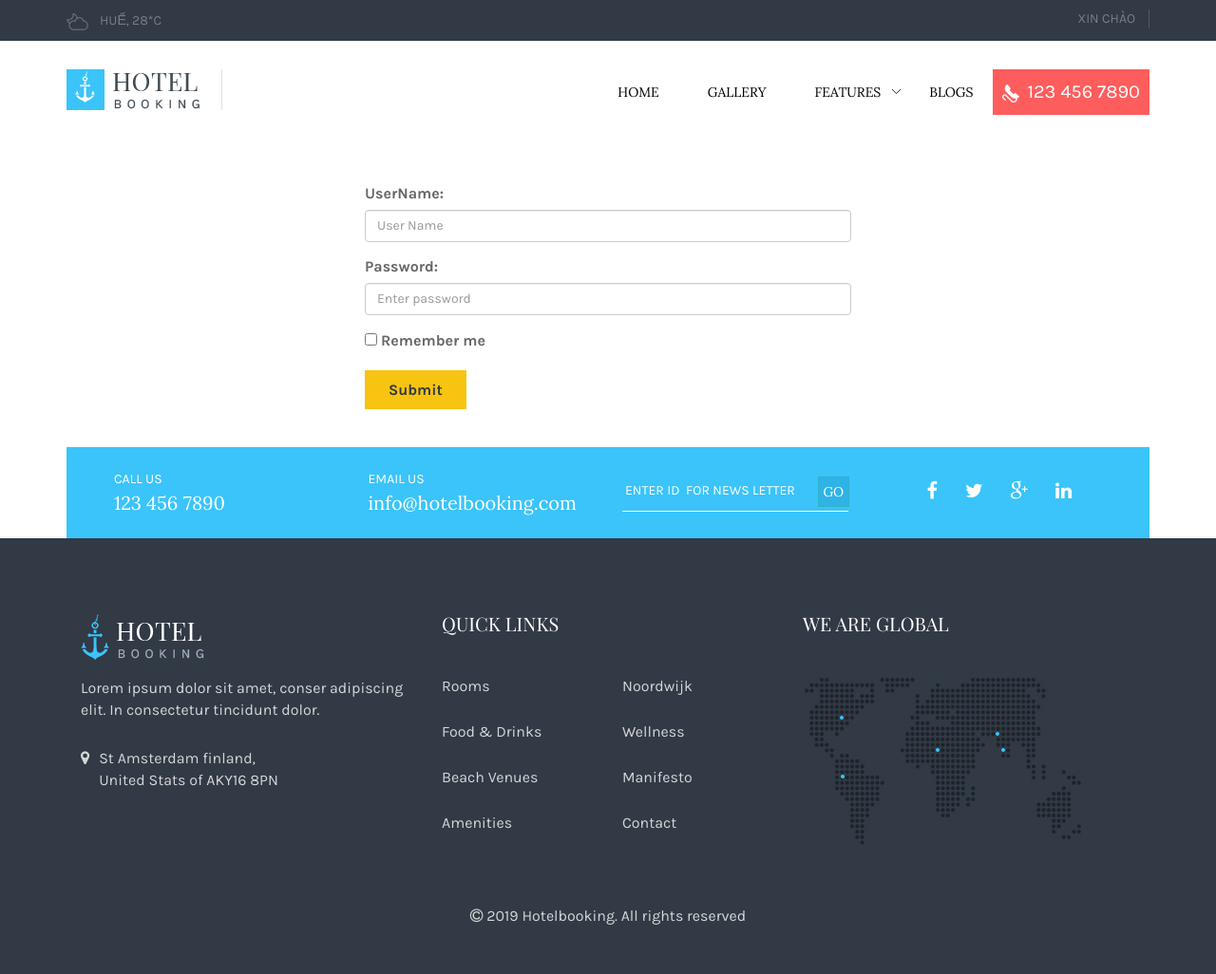
After one commit to adquang153/booking-hotel, a Django app: page /login/ in a window 1280 px wide. The commit adds this page. Shown: the whole page at 95% size. Run offline with Django 3.2, Linux system fonts and the light colour scheme; some libraries are stand-ins or nearby versions.

Commit message:
add login

```diff
--- a/Booking_Hotel_QNT/Booking_Hotel_QNT/settings.py
+++ b/Booking_Hotel_QNT/Booking_Hotel_QNT/settings.py
@@ -103,7 +103,6 @@ AUTH_PASSWORD_VALIDATORS = [
     },
 ]
 
-
 # Internationalization
 # https://docs.djangoproject.com/en/2.2/topics/i18n/
 
--- a/Booking_Hotel_QNT/hotel/urls.py
+++ b/Booking_Hotel_QNT/hotel/urls.py
@@ -1,5 +1,5 @@
 from django.urls import path
-from .views import indexView,galleryView,asView,bookingView,failedView,blogView
+from .views import indexView,galleryView,asView,bookingView,failedView,blogView,loginView
 
 app_name="hotel"
 
@@ -10,4 +10,5 @@ urlpatterns = [
    path('booking/', bookingView.as_view(), name="booking"),
    path('404page/', failedView.as_view(), name="404"),
    path('blog/', blogView.as_view(), name="blog"),
+   path('login/',loginView.as_view(),name="login"),
 ]
--- a/Booking_Hotel_QNT/hotel/views.py
+++ b/Booking_Hotel_QNT/hotel/views.py
@@ -1,27 +1,48 @@
 from django.shortcuts import render
 from django.views import View
+from django.contrib.auth.mixins import LoginRequiredMixin
+from django.contrib.auth import authenticate, login
 # Create your views here.
 
-class indexView(View):
+class indexView(LoginRequiredMixin, View):
+    login_url="/login/"
     def get(self,request):
         return render(request, 'hoteltp/index.html')
 
-class galleryView(View):
+class galleryView(LoginRequiredMixin,View):
+    login_url="/login/"
     def get(self,request):
         return render(request, 'hoteltp/gallery.html')
 
-class asView(View):
+class asView(LoginRequiredMixin,View):
+    login_url="/login/"
     def get(self,request):
         return render(request, 'hoteltp/about-us.html')
 
-class bookingView(View):
+class bookingView(LoginRequiredMixin,View):
+    login_url="/login/"
     def get(self,request):
         return render(request, 'hoteltp/booking.html')
 
-class failedView(View):
+class failedView(LoginRequiredMixin,View):
+    login_url="/login/"
     def get(self,request):
         return render(request, 'hoteltp/404.html')
 
-class blogView(View):
+class blogView(LoginRequiredMixin,View):
+    login_url="/login/"
     def get(self,request):
         return render(request, 'hoteltp/blog.html')
+class loginView(View):
+    login_url="/login/"
+    def get(self,request):
+        return render(request, 'hoteltp/login.html')
+    def post(self, request):
+        tk = request.POST.get('un')
+        mk = request.POST.get('pass')
+        my_user = authenticate(username=tk,password=mk)
+        if(my_user is None):
+            return HttpResponse("User k tồn tại")
+        else:
+            login(request, my_user)
+            return render(request, 'hoteltp/index.html')
--- /dev/null
+++ b/Booking_Hotel_QNT/templates/hoteltp/login.html
@@ -0,0 +1,24 @@
+{% extends 'hoteltp/base.html' %}
+{% load static %}
+
+{% block body %}
+<body>
+	{% include 'hoteltp/navbar.html' %}
+	<form action="" method="post" style="width:40%;margin:auto;padding: 40px 0;">
+		{% csrf_token %}
+	  <div class="form-group">
+	    <label>UserName:</label>
+	    <input type="text" class="form-control" name="un" placeholder="User Name"required>
+	  </div>
+	  <div class="form-group">
+	    <label>Password:</label>
+	    <input type="password" class="form-control" name="pass" placeholder="Enter password" required>
+	  </div>
+	  <div class="form-group form-check">
+	    <label class="form-check-label">
+	      <input class="form-check-input" type="checkbox" required> Remember me
+	    </label>
+	  </div>
+	  <button type="submit" class="btn btn-primary">Submit</button>
+	</form>
+{% endblock %}
--- a/Booking_Hotel_QNT/templates/hoteltp/navbar.html
+++ b/Booking_Hotel_QNT/templates/hoteltp/navbar.html
@@ -24,16 +24,7 @@
                                 <div class="right_header_top clearfix floatright">
                                     <ul class="nav navbar-nav navbar-right">
                                         <li class="">
-                                            <a class="border-right-dark-4" href="#">login</a></li>
-                                        <li role="presentation" class="dropdown">
-                                            <a id="drop1" href="#" class="dropdown-toggle" data-toggle="dropdown" aria-haspopup="true" role="button" aria-expanded="false">
-                                              register
-                                            </a>
-                                            <!-- <ul id="menu2" class="dropdown-menu" role="menu" aria-labelledby="dLabel">
-                                              <li role="presentation"><a role="menuitem" tabindex="-1" href="#">Action</a></li>
-                                              <li role="presentation"><a role="menuitem" tabindex="-1" href="#">Another action</a></li>
-                                              <li role="presentation"><a role="menuitem" tabindex="-1" href="#">Something else here</a></li>
-                                            </ul> -->
+                                            <a class="border-right-dark-4" href="#">Xin chào</a></li>
                                         </li>
                                     </ul>
                                 </div>
```
Also changed, not shown: Booking_Hotel_QNT/db.sqlite3, Booking_Hotel_QNT/phong/migrations/0009_auto_20191221_1011.py (added), Booking_Hotel_QNT/templates/hoteltp/filecss.html (line endings or trailing spaces), 1 other file.
